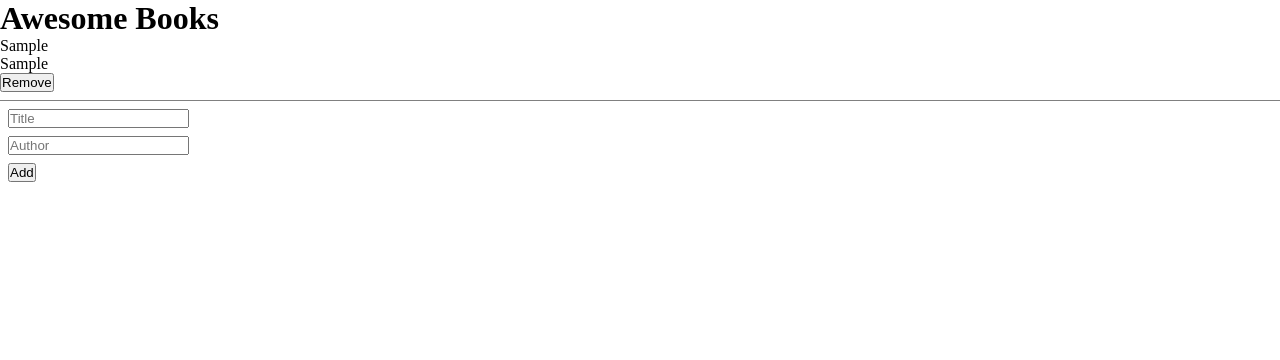
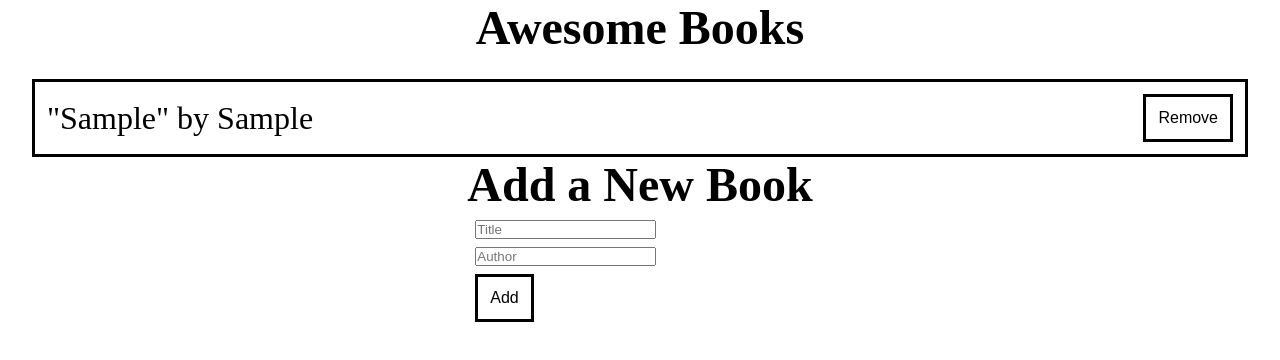
Before and after one commit to wuyepabdul/awesome-books, a website: page index.html in a window 1280 px wide. Both pictures are taken after typing "Sample", "Sample" into the empty fields and a click on the button "Add". Drawn offline with Linux system fonts and the light colour scheme.

Commit message:
Add styling for uppersection list of books

```diff
--- a/app.js
+++ b/app.js
@@ -45,9 +45,8 @@ class UI {
     const listDiv = document.querySelector('.listOfBooks');
     const ul = document.createElement('ul');
     ul.innerHTML = `
-        <li> ${book.title} </li>
-        <li> ${book.author} </li>
-        <li> <button id="${book.id}" class="removeBtn" > Remove </button></li>`;
+      <li> "${book.title}" by ${book.author} </li>
+      <li> <button id="${book.id}" class="removeBtn" > Remove </button></li>`;
     listDiv.appendChild(ul);
   }
 
@@ -73,12 +72,14 @@ document.querySelector('.addBtn').addEventListener('click', (e) => {
   const author = document.querySelector('#author').value;
 
   if (title.length < 1) {
-    document.querySelector('.alert.title').textContent = 'Title cannot be empty';
+    document.querySelector('.alert.title').textContent =
+      'Title cannot be empty';
     return;
   }
 
   if (author.length < 1) {
-    document.querySelector('.alert.author').textContent = 'Author cannot be empty';
+    document.querySelector('.alert.author').textContent =
+      'Author cannot be empty';
     return;
   }
 
@@ -90,6 +91,9 @@ document.querySelector('.addBtn').addEventListener('click', (e) => {
 
 document.querySelector('.listOfBooks').addEventListener('click', (e) => {
   UI.deleteBook(e.target);
-  Storage.removeBook(e.target.parentElement.previousElementSibling.previousElementSibling
-    .textContent.toString().trim());
+  Storage.removeBook(
+    e.target.parentElement.previousElementSibling.previousElementSibling.textContent
+      .toString()
+      .trim()
+  );
 });
--- a/index.html
+++ b/index.html
@@ -1,6 +1,5 @@
 <!DOCTYPE html>
 <html lang="en">
-
   <head>
     <meta charset="UTF-8" />
     <meta http-equiv="X-UA-Compatible" content="IE=edge" />
@@ -10,11 +9,12 @@
   </head>
 
   <body>
+    <section>
       <h1>Awesome Books</h1>
-  <section>
       <div class="listOfBooks"></div>
-
-    <div>
+      <div class="form_container">
+        <div class="separator"></div>
+        <h2>Add a New Book</h2>
         <form>
           <div>
             <label for="title"></label>
@@ -23,7 +23,12 @@
           </div>
           <div>
             <label for="author"></label>
-          <input type="text" name="author  " id="author" placeholder="Author" />
+            <input
+              type="text"
+              name="author  "
+              id="author"
+              placeholder="Author"
+            />
             <small class="alert author"></small>
           </div>
           <button type="submit" class="addBtn">Add</button>
@@ -32,5 +37,4 @@
     </section>
     <script src="./app.js"></script>
   </body>
-
 </html>
--- a/style.css
+++ b/style.css
@@ -4,14 +4,34 @@
   box-sizing: border-box;
 }
 
+body {
+  color: black;
+  font-size: 2rem;
+}
+
 * ul li {
   list-style-type: none;
 }
 
+section {
+  display: flex;
+  flex-direction: column;
+  align-items: center;
+}
+
+.listOfBooks {
+  width: 95%;
+  border: 3px solid black;
+  margin-top: 1.5rem;
+}
+
 .listOfBooks > ul {
-  border-bottom: 1px solid grey;
-  padding-bottom: 0.5rem;
+  padding: 0.75rem;
+  display: flex;
+  justify-content: space-between;
+  align-items: center;
 }
+
 
 form input,
 form button {
@@ -19,10 +39,15 @@ form button {
   margin: 0.5rem;
 }
 
-body {
-  color: black;
-}
-
 .alert {
   color: rgb(202, 13, 13);
 }
+
+.removeBtn,
+.addBtn {
+  color: black;
+  background-color: white;
+  font-size: 1rem;
+  border: 3px solid black;
+  padding: 0.75rem;
+}
```
Lines whose indentation alone changed are shown as unchanged.
